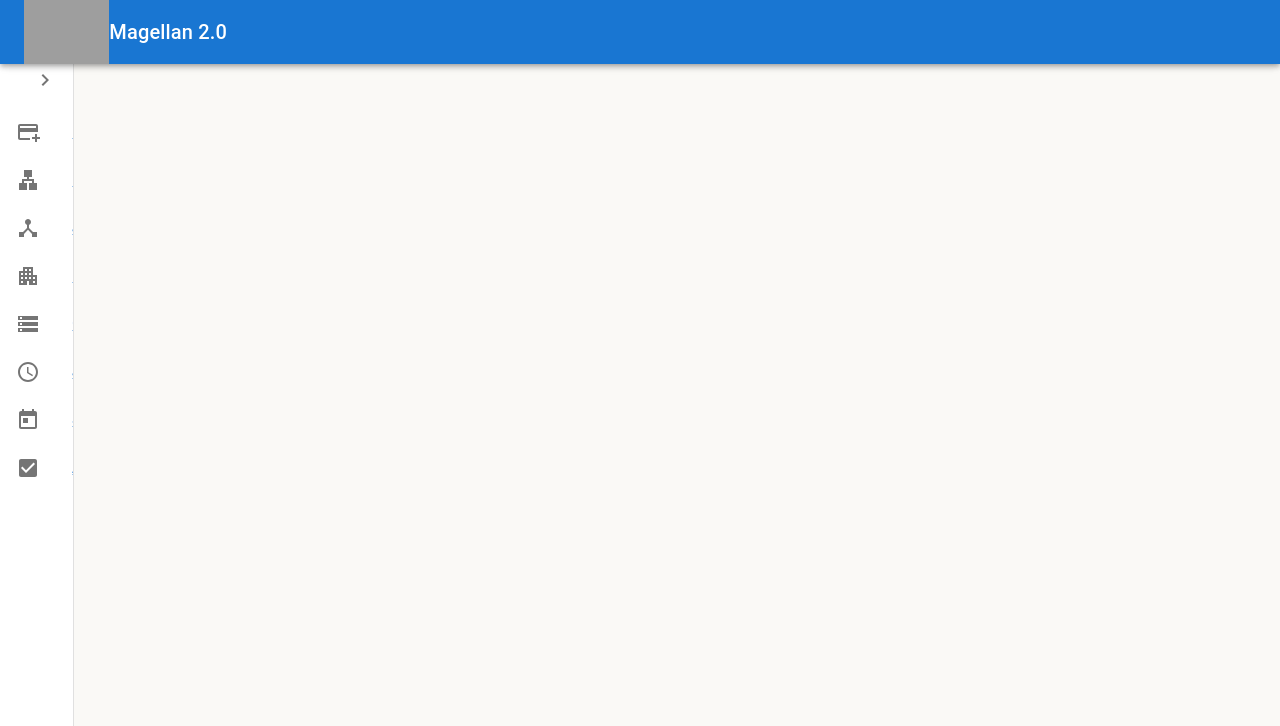
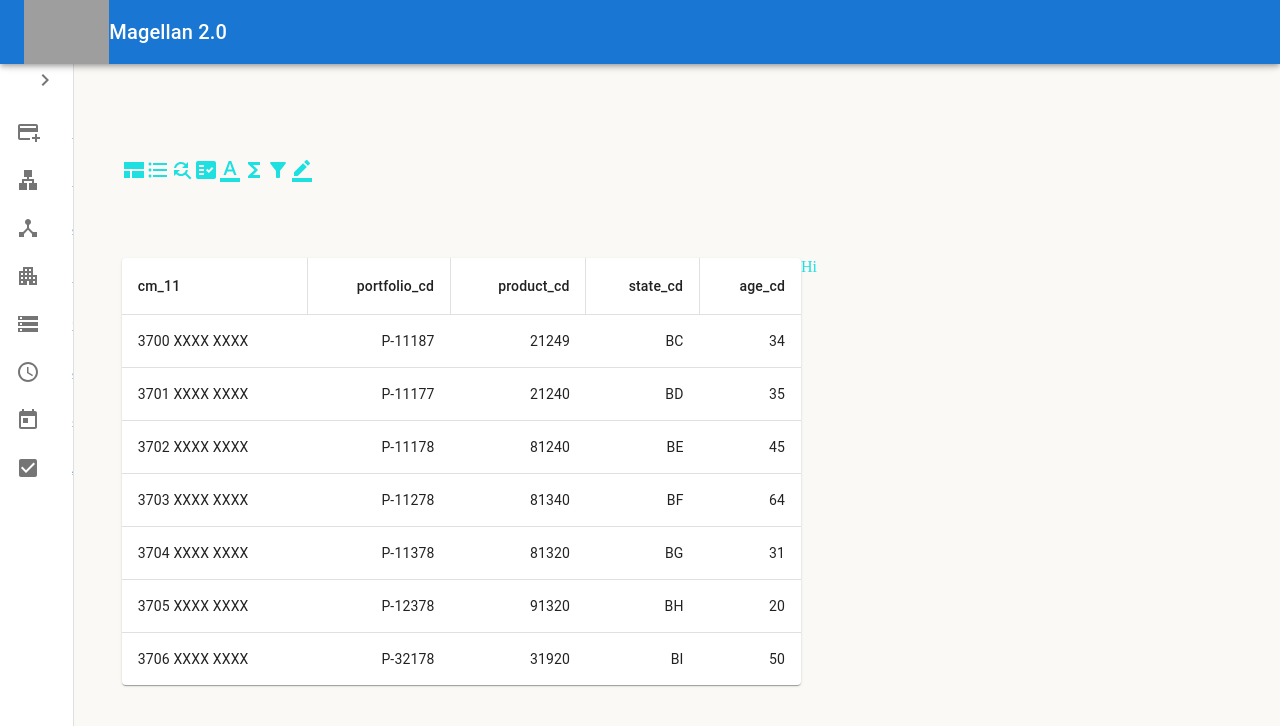
Before and after one commit to princi2090/AMEX-UI-ReactJS, a React app: page /monthlyFlow in a window 1280 px wide. Shown: the top 726 px of the page. Built offline with nearby package versions, Linux system fonts and the light colour scheme; grey boxes are pictures that could not be loaded.

Commit message:
Icons added for apac flow

```diff
--- /dev/null
+++ b/src/assets/images/ApacFlow.json
@@ -0,0 +1,51 @@
+[
+    {
+        "cm_11": "3700 XXXX XXXX",
+        "portfolio_cd": "P-11187",
+        "product_cd": "21249",
+        "state_cd": "BC",
+        "age_cd": "34"
+    },
+    {
+        "cm_11": "3701 XXXX XXXX",
+        "portfolio_cd": "P-11177",
+        "product_cd": "21240",
+        "state_cd": "BD",
+        "age_cd": "35"
+    },
+    {
+        "cm_11": "3702 XXXX XXXX",
+        "portfolio_cd": "P-11178",
+        "product_cd": "81240",
+        "state_cd": "BE",
+        "age_cd": "45"
+    },
+    {
+        "cm_11": "3703 XXXX XXXX",
+        "portfolio_cd": "P-11278",
+        "product_cd": "81340",
+        "state_cd": "BF",
+        "age_cd": "64"
+    },
+    {
+        "cm_11": "3704 XXXX XXXX",
+        "portfolio_cd": "P-11378",
+        "product_cd": "81320",
+        "state_cd": "BG",
+        "age_cd": "31"
+    },
+    {
+        "cm_11": "3705 XXXX XXXX",
+        "portfolio_cd": "P-12378",
+        "product_cd": "91320",
+        "state_cd": "BH",
+        "age_cd": "20"
+    },
+    {
+        "cm_11": "3706 XXXX XXXX",
+        "portfolio_cd": "P-32178",
+        "product_cd": "31920",
+        "state_cd": "BI",
+        "age_cd": "50"
+    }
+]
--- a/src/components/Flowaddition.js
+++ b/src/components/Flowaddition.js
@@ -6,17 +6,22 @@
 } from 'react-flow-renderer';
 import CalculateIcon from '@mui/icons-material/Calculate';
 import CalendarTodayIcon from '@mui/icons-material/CalendarToday';
+import {useNavigate} from "react-router-dom";
 
 export const Flowaddition = () => {
 
-
+  const navigate=useNavigate();
   const initialElements = [
     {
       id: '1',
       type: 'input', // input node
       data:
       {
-        label: <CalculateIcon/>
+        label:<div>
+        <CalculateIcon/>
+        <br/>
+        Apac Monthly Flow
+        </div>
 
         // <select>
         //   <option value='red'>Red</option>
@@ -24,6 +29,29 @@
         // </select>
       },
       position: { x: 245, y: 36 },
+      style: {
+        backgroundColor: "whitesmoke",
+        borderRadius: "25px",
+        height: "77px"
+      },
+    },
+    {
+      id: 2,
+      data: {
+        label: <div onClick={()=>navigate("/monthlyFlow")}>
+        <CalendarTodayIcon/>
+        <br/>
+        Recipe
+        </div>
+      },
+      type:'default',
+      position: {
+        // x: Math.random() * window.innerWidth - 100,
+        // y: Math.random() * window.innerHeight,
+        //472.76,37.1204
+        x: 472.76,
+        y: 37.1204
+      },
       style: {
         backgroundColor: "whitesmoke",
         borderRadius: "25px",
@@ -43,7 +71,7 @@
     },
 
     { id: 'e1-2', source: '1', target: '2', animated: true },
-    { id: 'e1-23', source: '1', target: '4', animated: true },
+    { id: 'e1-23', source: '2', target: '3', animated: true },
   ]
 
   const getNodeId = () => `randomnode_${+new Date()}`;
@@ -54,7 +82,9 @@
   const onAdd = useCallback(() => {
     const newNode = {
       id: getNodeId(),
-      data: { label: <CalendarTodayIcon/> },
+      data: {
+        label: <CalendarTodayIcon/>
+      },
       type:'default',
       position: {
         // x: Math.random() * window.innerWidth - 100,
@@ -78,7 +108,8 @@
       <div style={{ width: '100%', height: '100vh' }}>
         {/* <ReactFlowProvider> */}
           <ReactFlow elements={elements} onConnect={onConnect}>
-            <button className='button' onClick={onAdd}>
+            {/* <button className='button' onClick={onAdd}> */}
+            <button className='button'>
             +
             </button>
           </ReactFlow>
--- /dev/null
+++ b/src/components/MonthlyFlow.js
@@ -0,0 +1,92 @@
+import React from 'react'
+import "../styles/MonthlyFlow.css"
+import { ApacFlow } from '../utils/constants';
+import Table from '@mui/material/Table';
+import TableBody from '@mui/material/TableBody';
+import TableCell from '@mui/material/TableCell';
+import TableContainer from '@mui/material/TableContainer';
+import TableHead from '@mui/material/TableHead';
+import TableRow from '@mui/material/TableRow';
+import Paper from '@mui/material/Paper';
+import {useNavigate} from "react-router-dom";
+import api_service from '../services/api_service';
+import { useState,useEffect } from 'react';
+
+import ViewComfyIcon from '@mui/icons-material/ViewComfy';
+import FormatListBulletedIcon from '@mui/icons-material/FormatListBulleted';
+import FindReplaceIcon from '@mui/icons-material/FindReplace';
+import FactCheckIcon from '@mui/icons-material/FactCheck';
+import FormatColorTextIcon from '@mui/icons-material/FormatColorText';
+import FunctionsIcon from '@mui/icons-material/Functions';
+import FilterAltIcon from '@mui/icons-material/FilterAlt';
+import BorderColorIcon from '@mui/icons-material/BorderColor';
+
+export const MonthlyFlow=()=> {
+
+    const [data, setTableData] = useState([]);
+
+    useEffect(()=>{
+        fetch(ApacFlow)
+        .then((res)=>res.json())
+        .then((data)=>{
+            // console.log(data)
+            setTableData(data)
+        })
+    },[])
+    return (
+     <>
+     <div style={{display: "flex",
+        flexDirection: "row",
+        marginLeft: "10%",
+        marginTop: "3%",
+        marginInline: "6%",
+        marginInlineStart: "9%"}}>
+        <ViewComfyIcon/>
+            <FormatListBulletedIcon/>
+            <FindReplaceIcon/>
+            <FactCheckIcon/>
+            <FormatColorTextIcon/>
+            <FunctionsIcon onClick={()=>console.log("Clicked Namechange")}/>
+            <FilterAltIcon onClick={()=>console.log("Clicked Filter")}/>
+            <BorderColorIcon/>
+        </div>
+    <div className='monthlyFlowTable'>
+    <TableContainer component={Paper}>
+      <Table sx={{ minWidth: 650 }} aria-label="simple table">
+        <TableHead>
+          <TableRow>
+            <TableCell>cm_11</TableCell>
+            <TableCell align="right">portfolio_cd</TableCell>
+            <TableCell align="right">product_cd</TableCell>
+            <TableCell align="right">state_cd</TableCell>
+            <TableCell align="right">age_cd</TableCell>
+          </TableRow>
+        </TableHead>
+        <TableBody>
+          {data.map((row,index) => (
+            <TableRow
+              key={index}
+              sx={{ '&:last-child td, &:last-child th': { border: 0 } }}
+            >
+              <TableCell
+               component="th"
+               scope="row"
+               >
+                {row.cm_11}
+              </TableCell>
+              <TableCell align="right" >{row.portfolio_cd}</TableCell>
+              <TableCell align="right">{row.product_cd}</TableCell>
+              <TableCell align="right">{row.state_cd}</TableCell>
+              <TableCell align="right">{row.age_cd}</TableCell>
+            </TableRow>
+          ))}
+        </TableBody>
+      </Table>
+    </TableContainer>
+    <div >
+        Hi
+    </div>
+    </div>
+    </>
+  )
+}
--- a/src/routing/router.js
+++ b/src/routing/router.js
@@ -11,6 +11,7 @@
 import {Flowaddition} from "./../components/Flowaddition"
 import {Library} from "./../components/Library"
 import {TableDemo1} from "./../components/TableDemo1"
+import { MonthlyFlow } from "../components/MonthlyFlow";
 
 export default function RoutesComponent() {
     return (
@@ -33,6 +34,8 @@
                     </Route>
                     <Route path="/approvals" element={<TableDemo1/>}>
                     </Route>
+                    <Route path="/monthlyFlow" element={<MonthlyFlow/>}>
+                    </Route>
                 </Routes>
             </div>
         </Router>
--- /dev/null
+++ b/src/styles/MonthlyFlow.css
@@ -0,0 +1,12 @@
+.monthlyFlowTable{
+    margin-left: 9%;
+    margin-top: 6%;
+    padding-right: 36%;
+    display: flex;
+}
+
+element.style {
+    margin-left: 297px !important;
+    margin-top: 70px !important;
+    margin-right: 341px !important;
+}
--- a/src/utils/constants.js
+++ b/src/utils/constants.js
@@ -1,4 +1,5 @@
 export const AMEX_LOGO = 'src/assets/images/amex_logo.png';
+export const ApacFlow = "src/assets/images/ApacFlow.json"
 import MailIcon from '@mui/icons-material/Mail';
 import InboxIcon from '@mui/icons-material/MoveToInbox';
 
```
